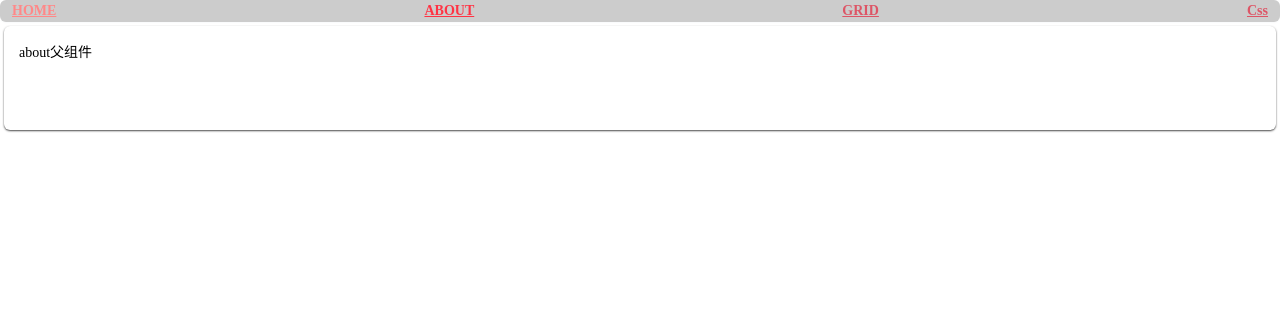
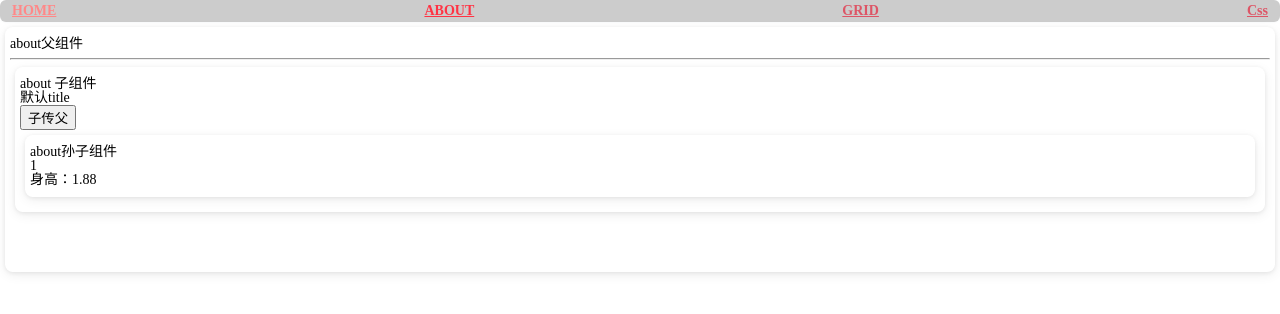
Before and after one commit to easyhoo242/react-demo, a React (Vite) app: page /about in a window 1280 px wide. Shown: the top 314 px of the page. Built offline with nearby package versions, Linux system fonts and the light colour scheme.

Commit message:
feat: 隔代传参 -- providor

```diff
--- a/src/assets/style/reset.less
+++ b/src/assets/style/reset.less
@@ -142,3 +142,11 @@ table {
   background-color: #f86;
   color: #fff;
 }
+
+.cw-base-shadow {
+  margin: 5px 5px;
+  padding: 10px 5px;
+  box-shadow: 0 3px 12px rgba(0, 0, 0, 0.07), 0 1px 4px rgba(0, 0, 0, 0.07);
+  transition: background-color 0.5s ease;
+  border-radius: 8px;
+}
--- a/src/pages/App.tsx
+++ b/src/pages/App.tsx
@@ -25,7 +25,7 @@ export default function App() {
         </Link>
       </header>
 
-      <div className='rounded-md px-15px py-20px m-1 shadow-dark-50 shadow-sm'>
+      <div className='cw-base-shadow'>
         <Routes>
           <Route path='/' element={<Home />} />
           <Route path='/about' element={<About />} />
--- /dev/null
+++ b/src/pages/Id/index.tsx
@@ -0,0 +1,12 @@
+import { useParams } from 'react-router-dom'
+
+export default function Id() {
+  const res = useParams()
+
+  console.log(res)
+  return (
+    <>
+      <div>{res.id}</div>
+    </>
+  )
+}
--- a/src/pages/about/index.tsx
+++ b/src/pages/about/index.tsx
@@ -1,19 +1,20 @@
-import React, { useContext } from 'react'
+import React, { useContext, useState } from 'react'
 
 const AboutContext = React.createContext('')
+const { Provider } = AboutContext
 
 interface ISon {
-  name: string
+  title: string
   emitName: (name: string) => void
 }
 
 function AboutSon(props: ISon) {
   return (
-    <div className='p-2 bg-[#ccc]'>
+    <div className='cw-base-shadow'>
       <p>about 子组件</p>
-      <div>{props.name}</div>
+      <div>{props.title}</div>
 
-      <button onClick={() => props.emitName(`${props.name} newName`)}>
+      <button onClick={() => props.emitName('子组件传来的title')}>
         子传父
       </button>
 
@@ -23,22 +24,29 @@ function AboutSon(props: ISon) {
 }
 
 function AboutGrandSon() {
-  const ctx = useContext(AboutContext)
+  const height = useContext(AboutContext)
 
   return (
-    <>
-      <p>about孙子组件</p>1<div>身高：{ctx}</div>
-    </>
+    <div className='cw-base-shadow'>
+      <p>about孙子组件</p>1<div>身高：{height}</div>
+    </div>
   )
 }
 
 export default function About() {
-  const changeName = (res: string) => console.log(res)
+  const changeName = (res: string) => setTitle(res)
+  const [title, setTitle] = useState('默认title')
 
   return (
     <>
       <main>
         <p>about父组件</p>
+
+        <hr />
+
+        <Provider value='1.88'>
+          <AboutSon title={title} emitName={changeName} />
+        </Provider>
       </main>
     </>
   )
```
